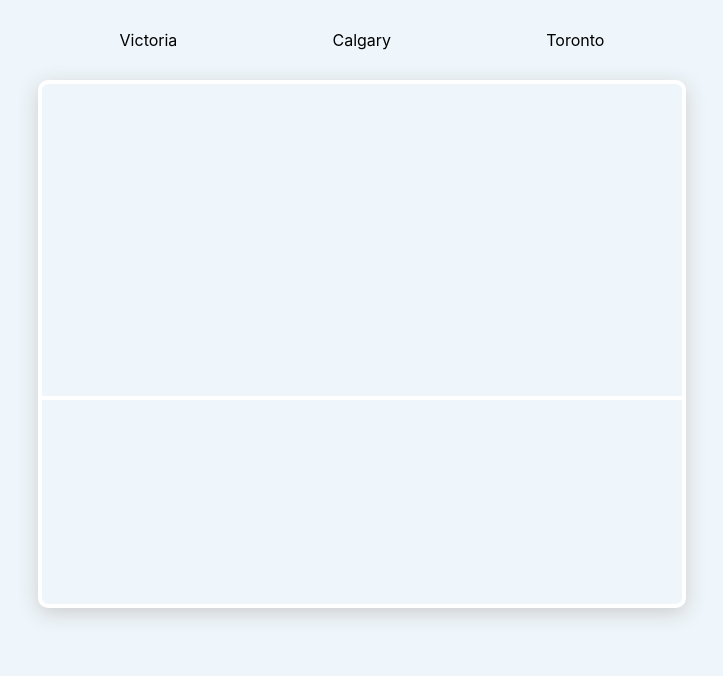
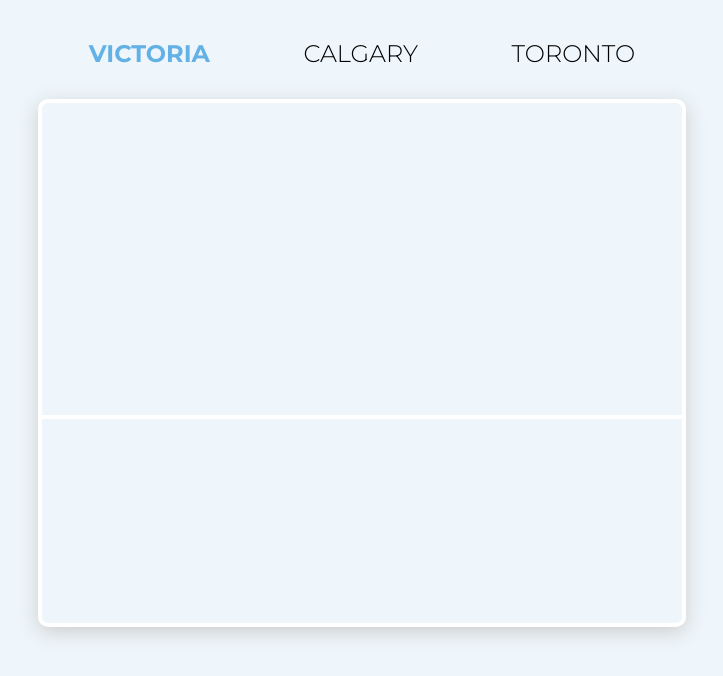
Before and after one commit to PazMaria/weather-app, a React (Create React App) app: page / in a window 1280 px wide. Shown: the top 676 px of the page, without its empty margins (278-1001 px from the left). Built offline with nearby package versions, Linux system fonts and the light colour scheme.

Commit message:
Added cities style

```diff
--- a/public/index.html
+++ b/public/index.html
@@ -8,6 +8,10 @@
   <meta name="theme-color" content="#000000" />
   <meta name="description" content="Web site created using create-react-app" />
   <link rel="apple-touch-icon" href="%PUBLIC_URL%/logo192.png" />
+
+  <link rel="preconnect" href="https://fonts.googleapis.com">
+  <link rel="preconnect" href="https://fonts.gstatic.com" crossorigin>
+  <link href="https://fonts.googleapis.com/css2?family=Montserrat:wght@100;200;300;700&display=swap" rel="stylesheet">
   <!--
       manifest.json provides metadata used when your web app is installed on a
       user's mobile device or desktop. See https://developers.google.com/web/fundamentals/web-app-manifest/
--- a/src/App.css
+++ b/src/App.css
@@ -1,3 +1,7 @@
+*{
+font-family: 'Montserrat', sans-serif;
+}
+
 body{
   background-color: #eef6fb;
   text-align: center;
@@ -5,11 +9,8 @@ body{
 
 .mainContainer {
   display: flex;
-  /* height: 100vh; */
   flex-direction: column;
-  /* justify-content: space-between; */
   align-items:center;
-  /* background-color: red; */
 }
 
 .cities{
@@ -34,3 +35,15 @@ body{
   border-bottom: 4px solid white;
   height: 60%;
 }
+
+button{
+  background-color: #eef6fb;
+  border: none;
+  font-size: 1.5em;
+  font-weight:300;
+}
+.activeButton{
+  color:#64b1e6;
+  font-family: 'Montserrat', sans-serif;
+  font-weight:700;
+}
--- a/src/components/Cities.js
+++ b/src/components/Cities.js
@@ -1,18 +1,23 @@
 import React, { Component } from 'react'
 
 export class Cities extends Component {
+    state = {
+    selectedCity:'VICTORIA'
+}
+    clickedButtonHandler = name => {
+        this.setState({selectedCity:name})
+    };
+
+   buttons = ['VICTORIA', 'CALGARY', 'TORONTO']
     render() {
+        const {selectedCity} = this.state
         return (
             <>
-            <div>
-                Victoria
-            </div>
-            <div>
-                Calgary
-            </div>
-            <div>
-                Toronto
-            </div>
+            {this.buttons.map((name, i)=>
+                <button key={i} name={name} onClick={() => this.clickedButtonHandler(name)} className={selectedCity === name ? 'activeButton' : ''}>{name}
+                    </button>
+            )
+            }
             </>
         )
     }
--- a/src/index.js
+++ b/src/index.js
@@ -1,6 +1,5 @@
 import React from 'react';
 import ReactDOM from 'react-dom';
-import './index.css';
 import App from './App';
 
 ReactDOM.render(
```
Also changed, not shown: src/setupTests.js (deleted, +0 -5 lines), public/manifest.json, public/robots.txt (deleted), 2 other files (tests, documents, lock files or other folders).
